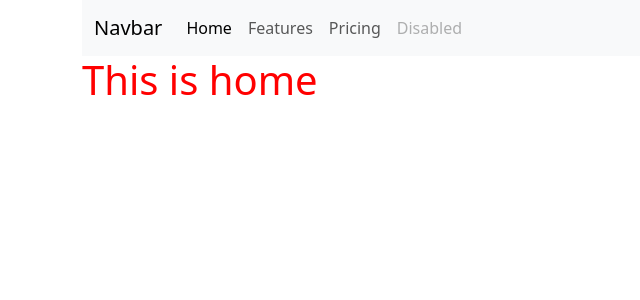
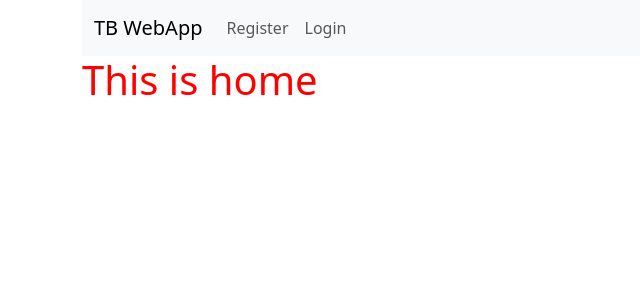
Before and after one commit to klpabes/tb_webapp, a Django app: page / in a window 1280 px wide. Shown: the top 300 px of the page, without its empty margins (0-640 px from the left). Run offline with Django 5.2, Linux system fonts and the light colour scheme.

Commit message:
add register

```diff
--- a/tb_webapp/app/templates/app/layout.html
+++ b/tb_webapp/app/templates/app/layout.html
@@ -15,20 +15,27 @@
     <div class="container">
       <nav class="navbar navbar-expand-lg bg-body-tertiary">
           <div class="container-fluid">
-            <a class="navbar-brand" href="#">Navbar</a>
+            <a class="navbar-brand" href="{% url 'index' %}">TB WebApp</a>
             <button class="navbar-toggler" type="button" data-bs-toggle="collapse" data-bs-target="#navbarNavAltMarkup" aria-controls="navbarNavAltMarkup" aria-expanded="false" aria-label="Toggle navigation">
               <span class="navbar-toggler-icon"></span>
             </button>
             <div class="collapse navbar-collapse" id="navbarNavAltMarkup">
               <div class="navbar-nav">
-                <a class="nav-link active" aria-current="page" href="#">Home</a>
-                <a class="nav-link" href="#">Features</a>
-                <a class="nav-link" href="#">Pricing</a>
-                <a class="nav-link disabled" aria-disabled="true">Disabled</a>
+                {# <a class="nav-link active" aria-current="page" href="#">Home</a> #}
+                <a class="nav-link" href="{% url 'register' %}">Register</a>
+                <a class="nav-link" href="{% url 'login' %}">Login</a>
+                {# <a class="nav-link disabled" aria-disabled="true">Disabled</a> #}
               </div>
             </div>
           </div>
       </nav>
+    {% if messages %}
+      {% for message in messages %}
+        <div class="alert alert-{{ message.tags }}">
+        {{ message }}
+        </div>
+      {% endfor %}
+    {% endif %}
 
     {% block body %}
     {% endblock body %}
--- a/tb_webapp/app/views.py
+++ b/tb_webapp/app/views.py
@@ -1,11 +1,23 @@
-from django.shortcuts import render
+from django.shortcuts import render, redirect
 from django.http import HttpResponse
+from django.contrib import messages
+from .forms import UserRegisterForm
 
 def index(request):
     return render(request, 'app/index.html')
 
 def register(request):
-    pass
+    if request.method == "POST":
+        form = UserRegisterForm(request.POST)
+        if form.is_valid():
+            form.save()
+            username = form.cleaned_data.get('username')
+            messages.success(request, f'Account created for {username}!')
+            return redirect('index')
+
+    else:
+        form = UserRegisterForm()
+    return render(request, 'app/register.html', {'form': form})
 
 def login(request):
     pass
--- a/tb_webapp/tb_webapp/settings.py
+++ b/tb_webapp/tb_webapp/settings.py
@@ -32,6 +32,8 @@ ALLOWED_HOSTS = []
 
 INSTALLED_APPS = [
     'app.apps.AppConfig',
+    "crispy_forms",
+    "crispy_bootstrap5",
     'django.contrib.admin',
     'django.contrib.auth',
     'django.contrib.contenttypes',
@@ -122,3 +124,7 @@ STATIC_URL = 'static/'
 # https://docs.djangoproject.com/en/5.1/ref/settings/#default-auto-field
 
 DEFAULT_AUTO_FIELD = 'django.db.models.BigAutoField'
+
+CRISPY_ALLOWED_TEMPLATE_PACKS = "bootstrap5"
+
+CRISPY_TEMPLATE_PACK = 'bootstrap5'
```
Also changed, not shown: tb_webapp/app/forms.py (added, +11 -0 lines), tb_webapp/app/templates/app/register.html (+19 -2 lines).
